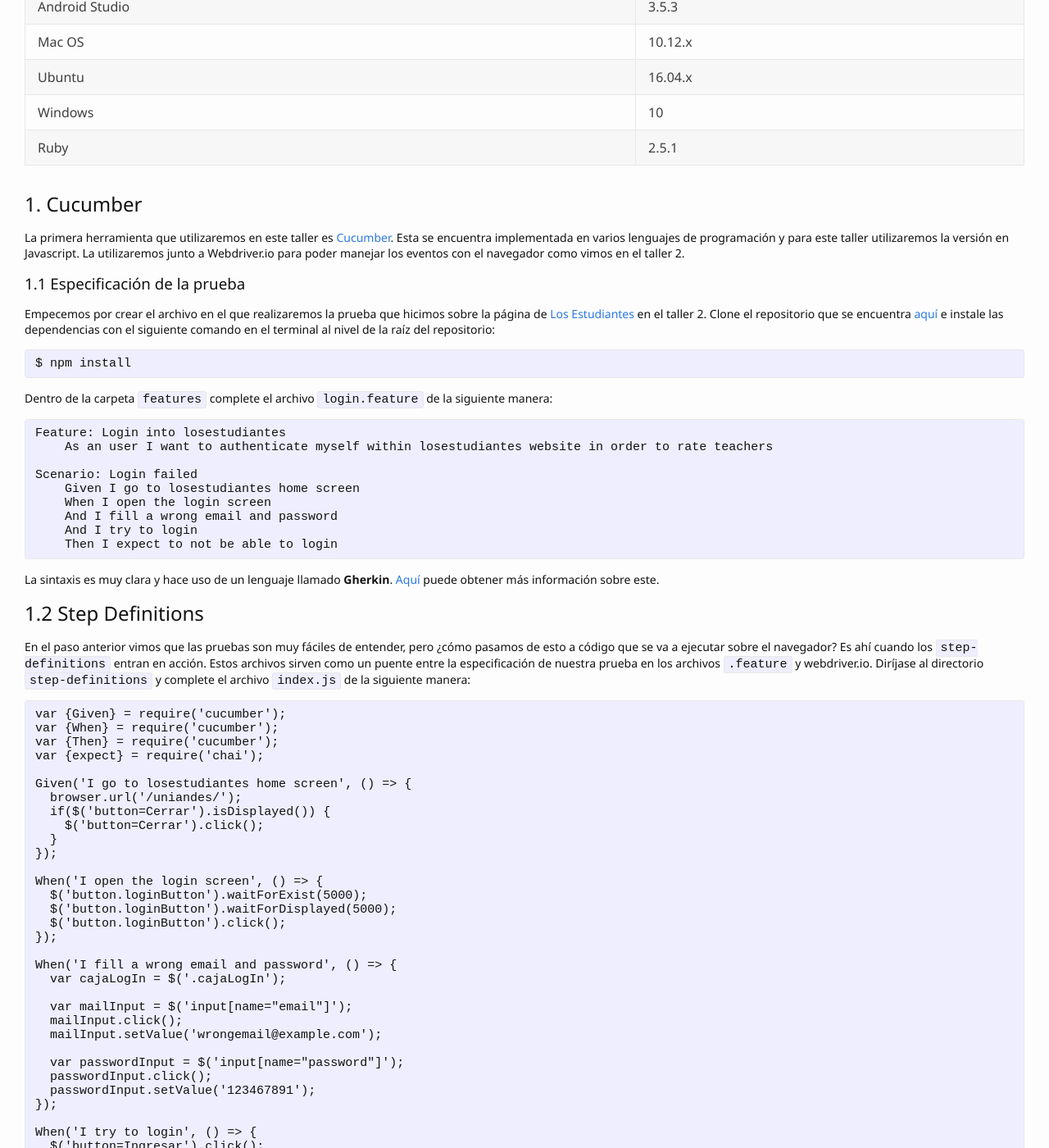
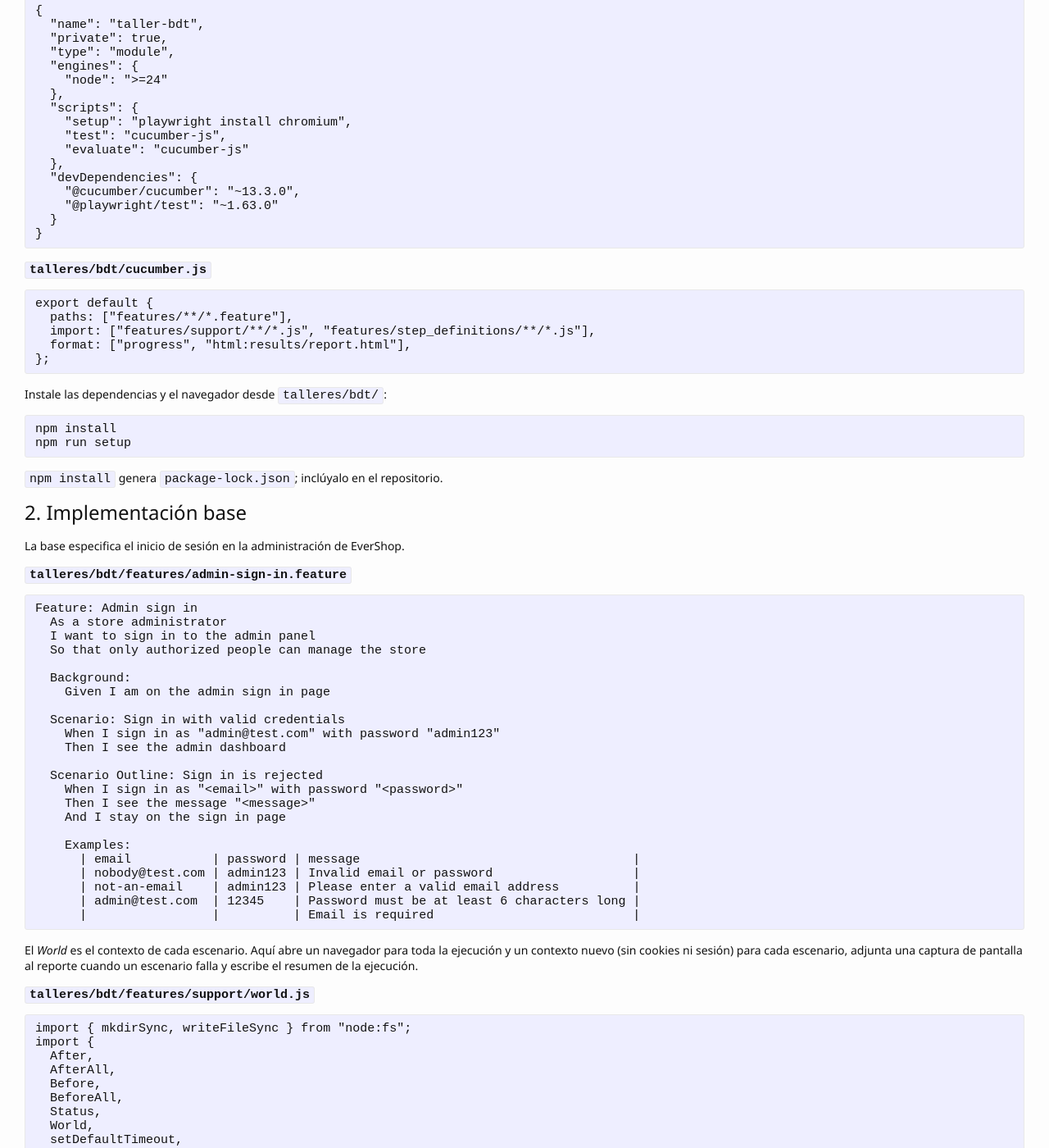
Before and after one commit to TiCSw/mt1_guias_pruebas, a Jekyll site: the page built from docs/talleres/bdt.md, in a window 1280 px wide and 1400 px high, scrolled down 709 px. Shown: the whole window at 82% size. Built offline with Jekyll 4.4.1, drawn with Linux system fonts in a browser that asks for light colours; some web fonts are replaced; our own code applies the rules of GitHub Pages for plain Markdown files; comment, search, counter and statistics services are not loaded; some of the changed text lies outside the part shown.

Commit message:
docs(talleres): rewrite the BDD workshop with Cucumber 13 and Playwright
Replaces the WebdriverIO 5 starter (unusable on current Node) and the losestudiantes selectors (site changed) with a self-contained EverShop admin sign-in feature. The activity asks for business rules observed in the student's own store, declarative features, and checks that scenarios fail when behavior changes; hidden behavior changes are part of the grade.

````diff
--- a/docs/talleres/bdt.md
+++ b/docs/talleres/bdt.md
@@ -1,178 +1,274 @@
+# Taller: BDD con Gherkin y Cucumber
 
-## Taller: BDD utilizando Cucumber
+_Behavior-driven development_ (BDD) especifica el software por su comportamiento, con ejemplos
+concretos escritos en un lenguaje que entienden tanto el negocio como el equipo técnico. En este
+taller especificarán comportamientos de la tienda EverShop en [Gherkin](https://cucumber.io/docs/gherkin/)
+y los automatizarán con [Cucumber](https://cucumber.io/docs/cucumber/) y
+[Playwright](https://playwright.dev).
 
-*Behavior-driven development* (BDD) es un proceso de desarrollo en el que se especifica el software a partir de su comportamiento. Esto permite integrar al proceso de desarrollo a los clientes activamente. *Test-driven development* es un factor importante para lograr este propósito, ya que permite que los requerimientos sean documentados en casos de prueba. Estos pueden ser documentados mediante *Specification by example*, una propuesta en la que las pruebas son escritas mediante ejemplos funcionales y útiles desde el punto de vista del cliente.
+A través de este taller:
 
-En este taller usaremos la herramienta  Cucumber que nos permite
-especificar nuestras pruebas para aplicaciones web o móviles utilizando lenguaje informal (en inglés). Esto quiere decir que las pruebas pueden ser escritas por o junto a los stakeholders.
+- Escribirán especificaciones ejecutables en Gherkin: `Feature`, `Background`, `Scenario Outline` con
+  `Examples`, tablas de datos y _tags_.
+- Implementarán _step definitions_ reutilizables sobre Playwright.
+- Descubrirán reglas de negocio de una aplicación real explorándola, y las convertirán en escenarios.
+- Evaluarán si sus escenarios detectan cambios de comportamiento.
 
-Las versiones de los sistemas operativos y programas utilizados para el desarrollo de este taller se muestran en la siguiente tabla:
+## 1. Preparación
 
-| Programa/OS    | Versión   |
-|----------------|---------- |
-| Node           | 12.16.x    |
-| Java           | 1.8.x     |
-| NPM            | 6.13.x     |
-| Android Studio | 3.5.3  |
-| Mac OS         | 10.12.x |
-| Ubuntu         | 16.04.x   |
-| Windows        | 10        |
-| Ruby           | 2.5.1     |
+Requisito: el [Taller 0](evershop) (repositorio de talleres y EverShop en ejecución).
 
-## 1. Cucumber
+El taller vive en `talleres/bdt/` de su repositorio de talleres. Cree estos archivos:
 
-La primera herramienta que utilizaremos en este taller es [Cucumber](https://cucumber.io). Esta se encuentra implementada en varios lenguajes de programación y para este taller utilizaremos la versión en Javascript. La utilizaremos junto a Webdriver.io para poder manejar los eventos con el navegador como vimos en el taller 2.
+**`talleres/bdt/package.json`**
 
-### 1.1 Especificación de la prueba
+```json
+{
+  "name": "taller-bdt",
+  "private": true,
+  "type": "module",
+  "engines": {
+    "node": ">=24"
+  },
+  "scripts": {
+    "setup": "playwright install chromium",
+    "test": "cucumber-js",
+    "evaluate": "cucumber-js"
+  },
+  "devDependencies": {
+    "@cucumber/cucumber": "~13.3.0",
+    "@playwright/test": "~1.63.0"
+  }
+}
+```
 
-Empecemos por crear el archivo en el que realizaremos la prueba que hicimos sobre la página de [Los Estudiantes](https://losestudiantes.co) en el taller 2. Clone el repositorio que se encuentra [aquí](https://gitlab.com/miso-4208-labs/cucumber-webdriverio) e instale las dependencias con el siguiente comando en el terminal al nivel de la raíz del repositorio:
+**`talleres/bdt/cucumber.js`**
+
+```javascript
+export default {
+  paths: ["features/**/*.feature"],
+  import: ["features/support/**/*.js", "features/step_definitions/**/*.js"],
+  format: ["progress", "html:results/report.html"],
+};
+```
+
+Instale las dependencias y el navegador desde `talleres/bdt/`:
 
 ```bash
-$ npm install
+npm install
+npm run setup
 ```
 
-Dentro de la carpeta ``features`` complete el archivo ``login.feature`` de la siguiente manera:
+`npm install` genera `package-lock.json`; inclúyalo en el repositorio.
+
+## 2. Implementación base
+
+La base especifica el inicio de sesión en la administración de EverShop.
+
+**`talleres/bdt/features/admin-sign-in.feature`**
 
 ```gherkin
-Feature: Login into losestudiantes
-    As an user I want to authenticate myself within losestudiantes website in order to rate teachers
+Feature: Admin sign in
+  As a store administrator
+  I want to sign in to the admin panel
+  So that only authorized people can manage the store
 
-Scenario: Login failed
-    Given I go to losestudiantes home screen
-    When I open the login screen
-    And I fill a wrong email and password
-    And I try to login
-    Then I expect to not be able to login
+  Background:
+    Given I am on the admin sign in page
+
+  Scenario: Sign in with valid credentials
+    When I sign in as "admin@test.com" with password "admin123"
+    Then I see the admin dashboard
+
+  Scenario Outline: Sign in is rejected
+    When I sign in as "<email>" with password "<password>"
+    Then I see the message "<message>"
+    And I stay on the sign in page
+
+    Examples:
+      | email           | password | message                                     |
+      | nobody@test.com | admin123 | Invalid email or password                   |
+      | not-an-email    | admin123 | Please enter a valid email address          |
+      | admin@test.com  | 12345    | Password must be at least 6 characters long |
+      |                 |          | Email is required                           |
 ```
 
-La sintaxis es muy clara y hace uso de un lenguaje llamado **Gherkin**. [Aquí](https://cucumber.io/docs/gherkin/) puede obtener más información sobre este.
+El _World_ es el contexto de cada escenario. Aquí abre un navegador para toda la ejecución y un
+contexto nuevo (sin cookies ni sesión) para cada escenario, adjunta una captura de pantalla al
+reporte cuando un escenario falla y escribe el resumen de la ejecución.
 
-## 1.2 Step Definitions
-
-En el paso anterior vimos que las pruebas son muy fáciles de entender, pero ¿cómo pasamos de esto a código que se va a ejecutar sobre el navegador? Es ahí cuando los ``step-definitions`` entran en acción. Estos archivos sirven como un puente entre la especificación de nuestra prueba en los archivos ``.feature`` y webdriver.io. Diríjase al directorio ``step-definitions`` y complete el archivo ``index.js`` de la siguiente manera:
+**`talleres/bdt/features/support/world.js`**
 
 ```javascript
-var {Given} = require('cucumber');
-var {When} = require('cucumber');
-var {Then} = require('cucumber');
-var {expect} = require('chai');
+import { mkdirSync, writeFileSync } from "node:fs";
+import {
+  After,
+  AfterAll,
+  Before,
+  BeforeAll,
+  Status,
+  World,
+  setDefaultTimeout,
+  setWorldConstructor,
+} from "@cucumber/cucumber";
+import { chromium } from "@playwright/test";
 
-Given('I go to losestudiantes home screen', () => {
-  browser.url('/uniandes/');
-  if($('button=Cerrar').isDisplayed()) {
-    $('button=Cerrar').click();
+setDefaultTimeout(30_000);
+
+class StoreWorld extends World {
+  baseUrl = process.env.BASE_URL ?? "http://localhost:3000";
+
+  url(path) {
+    return new URL(path, this.baseUrl).href;
   }
+}
+setWorldConstructor(StoreWorld);
+
+let browser;
+const scenarios = [];
+
+BeforeAll(async function () {
+  browser = await chromium.launch({ headless: process.env.HEADED !== "1" });
 });
 
-When('I open the login screen', () => {
-  $('button.loginButton').waitForExist(5000);
-  $('button.loginButton').waitForDisplayed(5000);
-  $('button.loginButton').click();
+// Every scenario gets a new browser context: no cookies, cart or session from other scenarios.
+Before(async function () {
+  this.context = await browser.newContext({ viewport: { width: 1280, height: 800 } });
+  this.page = await this.context.newPage();
 });
 
-When('I fill a wrong email and password', () => {
-  var cajaLogIn = $('.cajaLogIn');
-
-  var mailInput = $('input[name="email"]');
-  mailInput.click();
-  mailInput.setValue('wrongemail@example.com');
-
-  var passwordInput = $('input[name="password"]');
-  passwordInput.click();
-  passwordInput.setValue('123467891');
+After(async function ({ pickle, result }) {
+  if (result.status === Status.FAILED) {
+    this.attach(await this.page.screenshot({ fullPage: true }), "image/png");
+  }
+  scenarios.push({ feature: pickle.uri, scenario: pickle.name, status: result.status });
+  await this.context.close();
 });
 
-When('I try to login', () => {
-  $('button=Ingresar').click();
-});
-
-Then('I expect to not be able to login', () => {
-  $('.notice.alert.alert-danger').waitForDisplayed(5000);
+AfterAll(async function () {
+  await browser.close();
+  const failed = scenarios.filter((scenario) => scenario.status !== Status.PASSED);
+  mkdirSync("results", { recursive: true });
+  const summary = { scenarios: scenarios.length, passed: scenarios.length - failed.length, failed };
+  writeFileSync("results/summary.json", `${JSON.stringify(summary, null, 2)}\n`);
 });
 ```
 
-Como puede ver, aquí definimos los pasos de nuestro *feature*. Lo bueno es que lo hacemos de una forma modular que nos permite reutilizar nuestros *steps* en otro escenarios de prueba. De hecho, [este repositorio](https://github.com/webdriverio/cucumber-boilerplate) cuenta con varios steps predefinidos para cubrir gran parte de las interacciones disponibles desde webdriver.io y así usted puede escribir directamente sus *features*.
+Los pasos traducen cada frase de Gherkin en acciones y aserciones de Playwright. Las aserciones de
+`expect` de Playwright esperan a que la condición se cumpla, por lo que no hacen falta esperas
+fijas.
 
-## 1.3 Ejecución de las pruebas
+**`talleres/bdt/features/step_definitions/admin.steps.js`**
 
-Para ejecutar las pruebas ubíquese en su terminal en la raíz del repositorio y ejecute este comando:
+```javascript
+import { Given, Then, When } from "@cucumber/cucumber";
+import { expect } from "@playwright/test";
+
+Given("I am on the admin sign in page", async function () {
+  await this.page.goto(this.url("/admin/login"));
+});
+
+When("I sign in as {string} with password {string}", async function (email, password) {
+  await this.page.locator('input[name="email"]').fill(email);
+  await this.page.locator('input[name="password"]').fill(password);
+  await this.page.getByRole("button", { name: "Sign in" }).click();
+});
+
+Then("I see the admin dashboard", async function () {
+  await expect(this.page).toHaveURL(this.url("/admin"));
+  await expect(this.page.getByRole("heading", { name: "Dashboard" })).toBeVisible();
+});
+
+Then("I see the message {string}", async function (message) {
+  await expect(this.page.getByText(message)).toBeVisible();
+});
+
+Then("I stay on the sign in page", async function () {
+  await expect(this.page).toHaveURL(this.url("/admin/login"));
+});
+```
+
+Ejecute las pruebas con la tienda en ejecución:
 
 ```bash
-$ npm test
+npm test
+HEADED=1 npm test
 ```
 
-Este fue el mismo alias que utilizamos en el taller5.md. Una vez haya terminando la ejecución usted verá este resultado en su terminal:
+El reporte queda en `results/report.html` y el resumen en `results/summary.json`.
 
-<p align="center">
-    <img src="../assets/images/cucumber-result.png"/>
-</p>
+## 3. Actividad
 
+### 3.1 Reglas de negocio
 
-## 1.4 Tablas de datos
+Explore la tienda como cliente y como administrador, e identifique **al menos 8 reglas de negocio**
+verificables en su instancia de EverShop sobre búsqueda, productos con variantes, carrito y cuentas
+de cliente. Por ejemplo: qué pasa al agregar un producto con variantes sin elegir una, cómo cambia el
+total al modificar cantidades, qué valida el registro de clientes. Registre cada regla en el README
+con un identificador, su descripción y la evidencia que la sustenta (captura o pasos para
+observarla).
 
-El escenario anterior los podemos reescribir utilizando tablas de datos. Esto nos permite no tener que reescribir nuestro escenario para varios casos de datos fallidos a la hora de login. Reemplacé el código de su archivo ``features/login.feature`` por el siguiente:
+### 3.2 Especificación
 
-```gherkin
-Feature: Login into losestudiantes
-    As an user I want to authenticate myself within losestudiantes website in order to rate teachers
+Escriba features para esas reglas:
 
-Scenario Outline: Login failed with wrong inputs
+- Al menos 4 archivos `.feature` y 12 escenarios, cada uno etiquetado con la regla que verifica
+  (por ejemplo, `@R03`). Toda regla debe tener al menos un escenario.
+- Use `Background`, al menos dos `Scenario Outline` con `Examples` y al menos una tabla de datos
+  (`DataTable`).
+- Escriba los escenarios de forma declarativa, en términos del negocio («agrego 2 unidades del termo
+  amarillo al carrito»), no de la interfaz («hago clic en el botón con clase X»).
+- Los escenarios son independientes: ninguno depende del orden de ejecución ni de datos creados por
+  otro.
 
-  Given I go to losestudiantes home screen
-    When I open the login screen
-    And I fill with <email> and <password>
-    And I try to login
-    Then I expect to see <error>
+Opcional (bonificación): una feature de _checkout_ completa. Los datos de ejemplo no tienen métodos
+de envío ni de pago, así que la feature debe configurarlos desde la administración.
 
-    Examples:
-      | email            | password | error                    |
-      |                  |          | "Ingresa una contraseña"   |
-      | miso@gmail.com   |    1234  | "Oops! Revisa tu contraseña"      |
-```
+### 3.3 Implementación
 
-Note que ahora estamos usando un *Scenario Outline* porque en este mismo vamos a hacer uso de ejemplos.
+Implemente los pasos con estas condiciones:
 
-Como puede ver, en este caso definimos dos ejemplos distintos (login sin llenar campos y login con campos inválidos) en un solo escenario. Ahora modifiquemos las definiciones de los *steps* en el archivo ``features/step-definitions/index.js`` para que tenga en cuenta nuestra escenario con ejemplos. Agregue los siguientes métodos a dicho archivo dentro del bloque ``defineSupportCode``:
+- Pasos parametrizados y reutilizados entre features; sin pasos duplicados que hagan lo mismo.
+- Cada `Then` verifica un resultado observable con una aserción de Playwright (no basta con que la
+  página cargue).
+- Sin esperas fijas (`waitForTimeout`).
+- Selectores robustos (roles, etiquetas, textos o atributos estables), centralizados si los reutiliza.
 
-```javascript
-When(/^I fill with (.*) and (.*)$/ , (email, password) => {
+### 3.4 ¿Sus escenarios detectan cambios?
 
+Unas pruebas que pasan siempre no sirven. Elija 3 de sus reglas y, para cada una, provoque un cambio
+de comportamiento en su instancia de EverShop (por ejemplo, desde la administración: cambiar un
+precio, deshabilitar un producto, dejar un producto sin inventario). Ejecute sus pruebas y registre
+en el README qué escenarios fallaron y cuáles deberían haber fallado y no lo hicieron. Corrija los
+escenarios débiles.
 
-   var mailInput = $('input[name="email"]');
-   mailInput.click();
-   mailInput.keys(email);
+## 4. Entrega
 
-   var passwordInput = $('input[name="password"]');
-   passwordInput.click();
-   passwordInput.keys(password)
-});
+Entregue el enlace a su repositorio de talleres y un _tag_ `taller-bdt` sobre el _commit_ que se
+debe evaluar. El repositorio debe contener en `talleres/bdt/`:
 
-Then('I expect to see {string}', error => {
-   $('.notice.alert.alert-danger').waitForDisplayed(5000);
-   var alertText = browser.$('.notice.alert.alert-danger').getText();
-   expect(alertText).to.include(error);
-});
+- Las features, los pasos, el _World_, `package.json` y `package-lock.json`.
+- `npm run evaluate`: ejecuta todas las features y escribe `results/summary.json` (el formato de la
+  implementación base). Todos los escenarios deben pasar contra la tienda recién iniciada.
+- `README.md` con:
+  - cómo ejecutar las pruebas;
+  - la tabla de reglas de negocio con su evidencia y los escenarios que las verifican;
+  - el resultado de la sección 3.4;
+  - **Uso de IA**: qué partes generó o sugirió un asistente de IA, qué errores tenía lo generado y
+    cómo verificó el resultado.
 
-```
+El equipo docente ejecutará `npm run evaluate -- bdt` desde la raíz del repositorio y, además,
+ejecutará sus features contra versiones de EverShop con cambios de comportamiento que ustedes no
+conocen. Un escenario bien escrito falla cuando la regla que verifica deja de cumplirse.
 
-Como puede ver, en el primero método hacemos uso de una expresión regular para definir cadenas con 0 o más caracteres para especificar los parámetros de email y password.
+## 5. Criterios de evaluación
 
-Vuelva a ejecutar la prueba como lo hizo en el numeral 1.4.
-
-## 1.5 Su turno
-
-* Complete el login-feature para tener en cuenta el caso de login exitoso. Recuerde añadir los steps necesarios en ``features/step-definitions/index.js``.
-* Cree un nuevo feature describiendo en el feature de registro en los estudiantes. Su calificación dependerá de qué tantos escenarios haya tenido en cuenta.
-
-
-### 1.6 Detalles de la entrega
-
-Se debe entregar un archivo .zip con los archivos creados. El zip debe incluir un archivo README  con los detalles requeridos para la ejecución del código. La entrega se debe realizar a través de Coursera en las fechas indicadas.
-
-### 1.7 Criterios de evaluación:
-
-- El zip tiene un archivo README detallando la forma de ejecutar el código, y el zip  tiene el código solicitado. **[5 puntos]**
-
-- El escenario es funcional, sigue la especificación dada, y no hay errores en el código. **[95 puntos]**
-
- **La evaluación tendrá en cuenta la inclusión de la totalidad de componentes solicitados y la calidad de cada uno de acuerdo con la rúbrica establecida.**
+| Criterio | Puntos |
+|---|---|
+| `npm run evaluate -- bdt` termina sin intervención y todos los escenarios pasan contra la tienda recién iniciada. | 10 |
+| Las reglas de negocio son correctas para EverShop y su evidencia permite observarlas. | 15 |
+| Las features usan Gherkin de forma correcta y declarativa, con `Background`, `Scenario Outline`, tablas de datos y _tags_ por regla. | 20 |
+| Los pasos son reutilizables, verifican resultados observables y no usan esperas fijas. | 15 |
+| Cambios de comportamiento inyectados por el equipo docente que sus escenarios detectan (proporcional). | 25 |
+| El README permite ejecutar todo sin ambigüedad, la sección 3.4 se sustenta en ejecuciones reales y la sección de uso de IA es concreta. | 15 |
+| Bonificación: feature de _checkout_ completa e independiente. | +5 |
````
